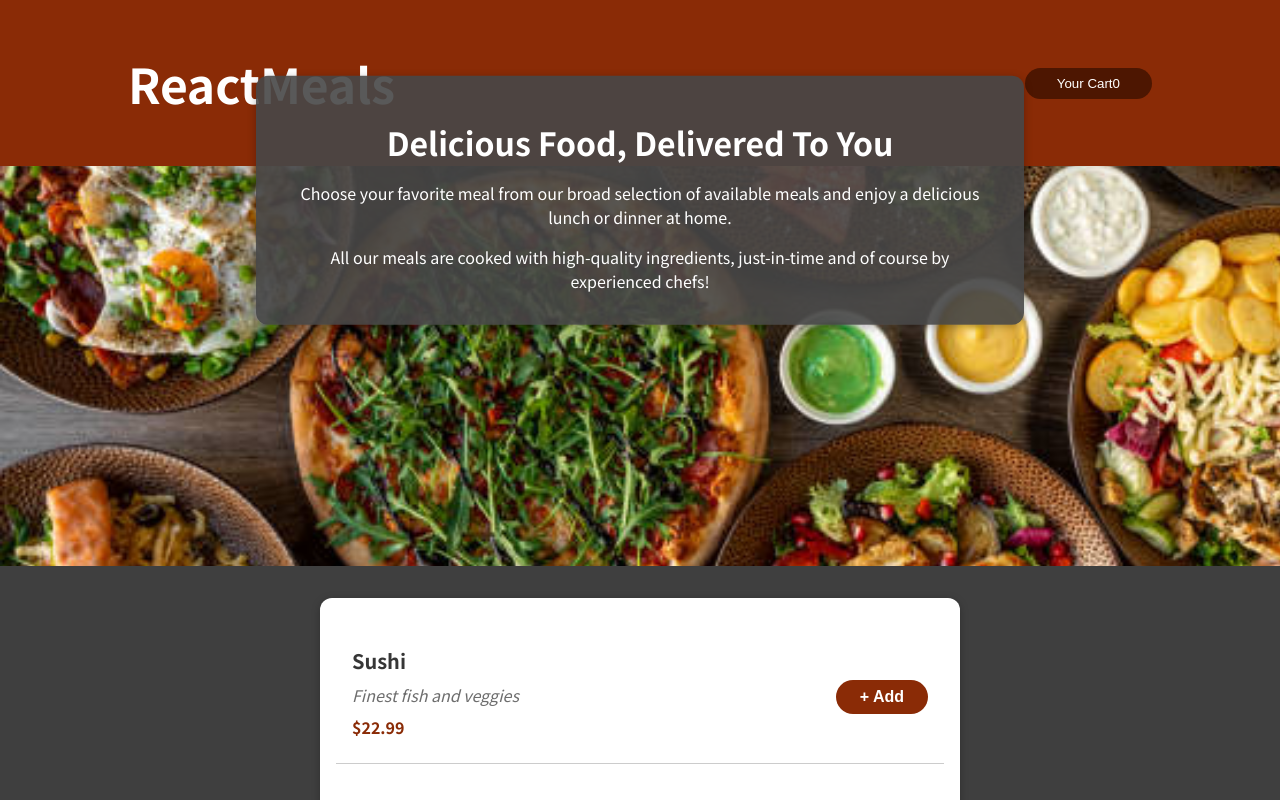
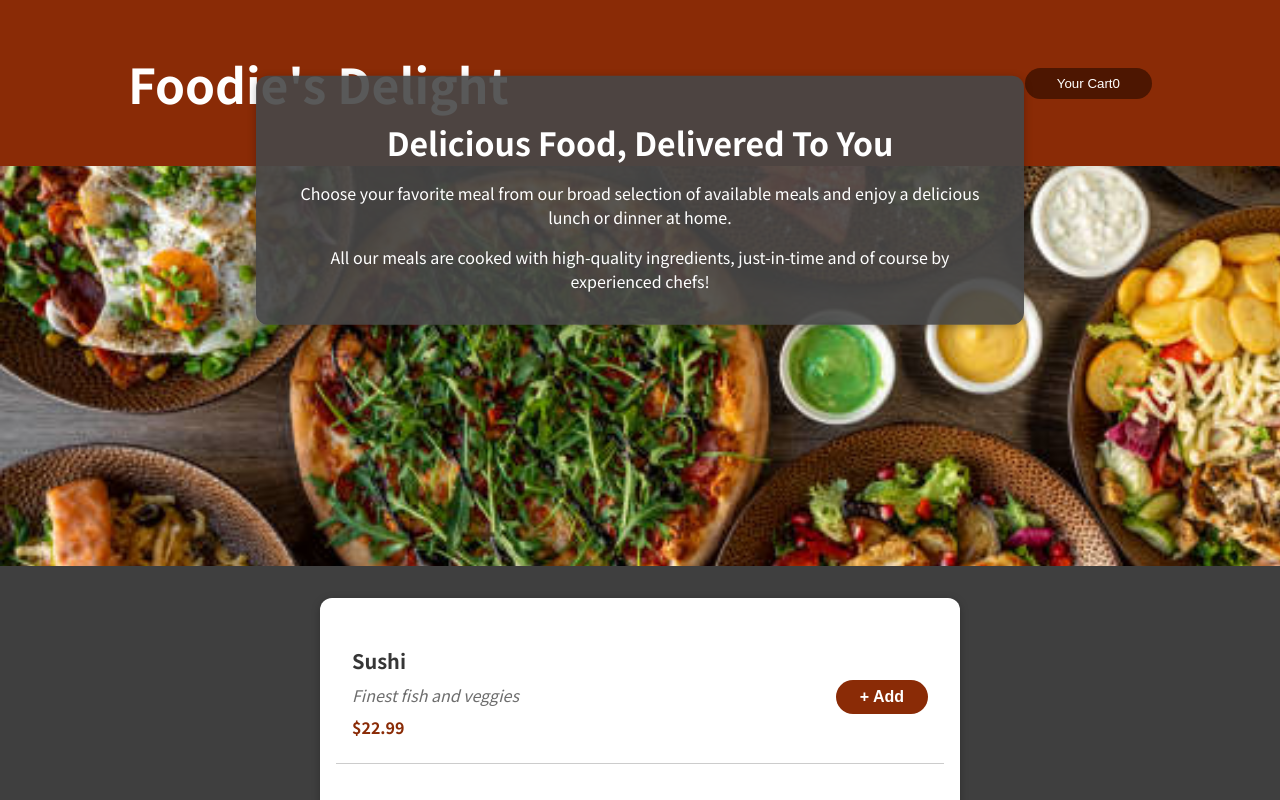
Before and after one commit to SonikaSahana/restaurant-website-react, a React (Create React App) app in the folder restaurant/: page / in a window 1280 px wide. Shown: the top 800 px of the page. Built offline with nearby package versions, Linux system fonts and the light colour scheme.

Commit message:
Update Header.js

```diff
--- a/restaurant/src/Header.js
+++ b/restaurant/src/Header.js
@@ -14,7 +14,7 @@ const Header = ({ onCartClick }) => {
   return (
     <>
       <header className="header">
-        <h1>ReactMeals</h1>
+        <h1>Foodie's Delight</h1>
         <button className="cart-button" onClick={onCartClick}>
           <span>Your Cart</span>
           <span className="cart-count">{numberOfCartItems}</span>
```
